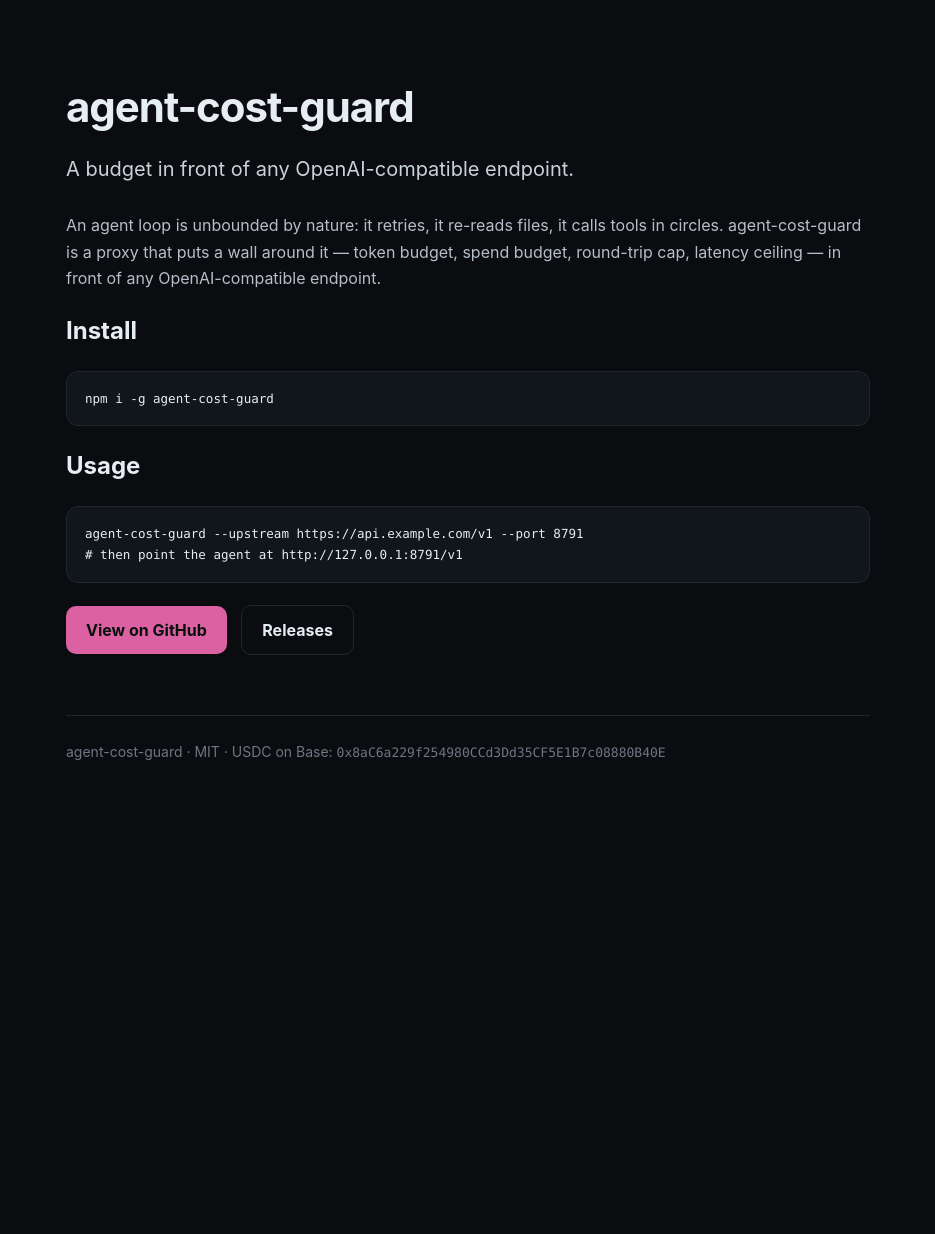
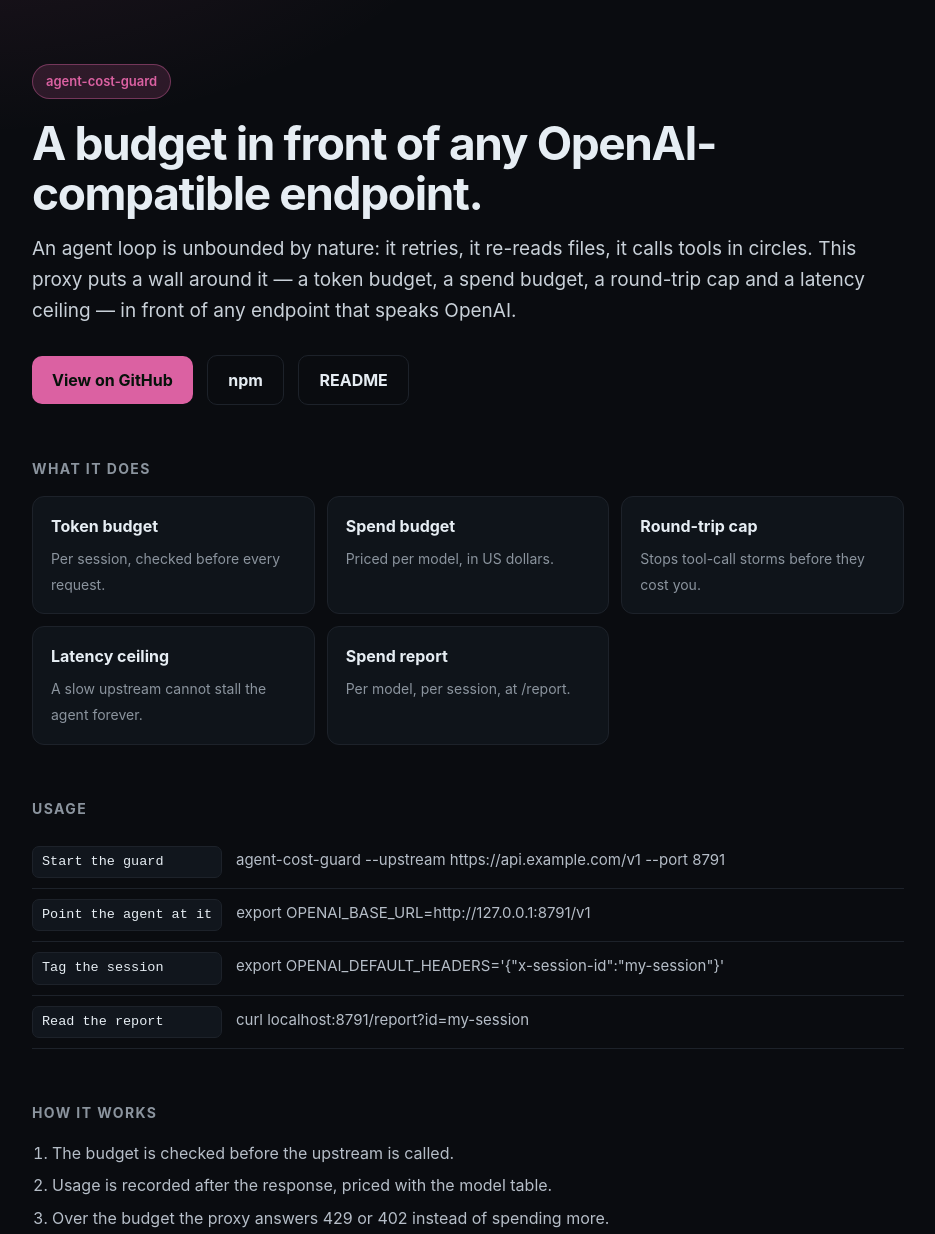
Before and after one commit to rustemmustafingovua-byte/agent-cost-guard, a website: page docs/index.html in a window 1280 px wide. Shown: the top 1234 px of the page, without its empty margins (172-1107 px from the left). Before the commit the page ends 859 px from the top, so only its background shows below. Drawn offline with Linux system fonts and the light colour scheme.

Commit message:
feat: CLI help and version, real documentation page, opt-in integration tests

```diff
--- a/docs/index.html
+++ b/docs/index.html
@@ -2,35 +2,80 @@
 <html lang="en"><head><meta charset="utf-8">
 <meta name="viewport" content="width=device-width,initial-scale=1">
 <title>agent-cost-guard — A budget in front of any OpenAI-compatible endpoint.</title>
-<meta name="description" content="An agent loop is unbounded by nature: it retries, it re-reads files, it calls tools in circles. agent-cost-guard is a proxy that puts a wall around it — token budget, spend budget, round-trip cap, latency ceiling — in front of any OpenAI-compatible endpoint.">
+<meta name="description" content="A budget in front of any OpenAI-compatible endpoint.">
+<meta property="og:title" content="agent-cost-guard">
+<meta property="og:description" content="A budget in front of any OpenAI-compatible endpoint.">
+<meta property="og:image" content="https://raw.githubusercontent.com/rustemmustafingovua-byte/agent-cost-guard/main/docs/social-preview.png">
 <style>
-  :root{--accent:#db61a2;--bg:#0a0c10;--fg:#e6edf3;--muted:#8b949e;--line:#21262d}
+  :root{--accent:#db61a2;--bg:#0a0c10;--panel:#0f141a;--fg:#e6edf3;--muted:#8b949e;--line:#1d222a}
   *{box-sizing:border-box}
-  body{margin:0;background:var(--bg);color:var(--fg);font:16px/1.65 -apple-system, BlinkMacSystemFont, "Segoe UI", Inter, Roboto, sans-serif}
-  .wrap{max-width:860px;margin:0 auto;padding:72px 28px 96px}
-  h1{font-size:42px;letter-spacing:-.025em;margin:0 0 12px}
-  .sub{color:#c9d1d9;font-size:20px;margin:0 0 26px}
-  p{color:#b6bec8}
-  pre{background:#11161d;border:1px solid var(--line);border-radius:12px;padding:16px 18px;overflow:auto;font:13.5px/1.6 ui-monospace, SFMono-Regular, Menlo, Consolas, monospace}
-  code{font-family:ui-monospace, SFMono-Regular, Menlo, Consolas, monospace;font-size:.93em}
-  p code{background:#161b22;border:1px solid var(--line);padding:1.5px 6px;border-radius:6px}
-  a{color:var(--accent)}
-  table{width:100%;border-collapse:collapse;margin:18px 0;font-size:14.5px}
-  th,td{text-align:left;padding:9px 12px;border-bottom:1px solid var(--line)}
-  th{color:var(--muted)}
-  .cta{display:inline-block;background:var(--accent);color:#07100a;font-weight:700;padding:11px 20px;border-radius:10px;text-decoration:none;margin:8px 10px 0 0}
+  body{margin:0;background:radial-gradient(900px 500px at 10% -10%, color-mix(in srgb, var(--accent) 12%, transparent), transparent 60%), var(--bg);
+       color:var(--fg);font:16px/1.65 -apple-system,BlinkMacSystemFont,"Segoe UI",Inter,Roboto,sans-serif}
+  .wrap{max-width:920px;margin:0 auto;padding:64px 24px 100px}
+  .chip{display:inline-block;padding:6px 13px;border-radius:999px;background:color-mix(in srgb, var(--accent) 16%, transparent);
+        border:1px solid color-mix(in srgb, var(--accent) 40%, transparent);color:var(--accent);font-size:13px;font-weight:600;margin-bottom:20px}
+  h1{font-size:clamp(32px,5vw,46px);letter-spacing:-.03em;line-height:1.08;margin:0 0 14px}
+  h2{font-size:14px;letter-spacing:.1em;text-transform:uppercase;color:var(--muted);margin:52px 0 16px}
+  p{color:#b6bec8;margin:0 0 14px}
+  .lede{font-size:19px;color:#c9d1d9;margin:0 0 20px}
+  .grid{display:grid;gap:12px;grid-template-columns:repeat(auto-fit,minmax(250px,1fr))}
+  .card{border:1px solid var(--line);border-radius:12px;padding:16px 18px;background:var(--panel)}
+  .card b{display:block;margin-bottom:5px}
+  .card span{color:var(--muted);font-size:14px}
+  .row{display:grid;grid-template-columns:minmax(190px,auto) 1fr;gap:14px;align-items:baseline;padding:10px 0;border-bottom:1px solid var(--line)}
+  .row code{background:#11161d;border:1px solid var(--line);padding:4px 9px;border-radius:7px;font-size:13.5px;white-space:pre-wrap}
+  .row span{color:#b6bec8;font-size:15px}
+  details{border:1px solid var(--line);border-radius:10px;padding:12px 16px;background:var(--panel);margin-bottom:8px}
+  summary{cursor:pointer;font-weight:600}
+  details p{margin:10px 0 2px}
+  ol{padding-left:20px;color:#b6bec8}
+  ol li{margin:6px 0}
+  .cta{display:inline-block;background:var(--accent);color:#06120a;font-weight:700;padding:11px 20px;border-radius:10px;text-decoration:none;margin:8px 10px 0 0}
   .cta.ghost{background:transparent;color:var(--fg);border:1px solid var(--line)}
-  footer{margin-top:60px;padding-top:24px;border-top:1px solid var(--line);color:#6e7681;font-size:14px}
+  footer{margin-top:60px;padding-top:22px;border-top:1px solid var(--line);color:#6e7681;font-size:13.5px;display:flex;gap:16px;flex-wrap:wrap}
 </style></head><body><div class="wrap">
-<h1>agent-cost-guard</h1>
-<p class="sub">A budget in front of any OpenAI-compatible endpoint.</p>
-<p>An agent loop is unbounded by nature: it retries, it re-reads files, it calls tools in circles. agent-cost-guard is a proxy that puts a wall around it — token budget, spend budget, round-trip cap, latency ceiling — in front of any OpenAI-compatible endpoint.</p>
-<h2>Install</h2>
-<pre><code>npm i -g agent-cost-guard</code></pre>
+<span class="chip">agent-cost-guard</span>
+<h1>A budget in front of any OpenAI-compatible endpoint.</h1>
+<p class="lede">An agent loop is unbounded by nature: it retries, it re-reads files, it calls tools in circles. This proxy puts a wall around it — a token budget, a spend budget, a round-trip cap and a latency ceiling — in front of any endpoint that speaks OpenAI.</p>
+<a class="cta" href="https://github.com/rustemmustafingovua-byte/agent-cost-guard">View on GitHub</a>
+<a class="cta ghost" href="https://www.npmjs.com/package/agent-cost-guard">npm</a>
+<a class="cta ghost" href="https://github.com/rustemmustafingovua-byte/agent-cost-guard#readme">README</a>
+
+<h2>What it does</h2>
+<div class="grid">
+<div class="card"><b>Token budget</b><span>Per session, checked before every request.</span></div>
+<div class="card"><b>Spend budget</b><span>Priced per model, in US dollars.</span></div>
+<div class="card"><b>Round-trip cap</b><span>Stops tool-call storms before they cost you.</span></div>
+<div class="card"><b>Latency ceiling</b><span>A slow upstream cannot stall the agent forever.</span></div>
+<div class="card"><b>Spend report</b><span>Per model, per session, at /report.</span></div>
+</div>
+
 <h2>Usage</h2>
-<pre><code>agent-cost-guard --upstream https://api.example.com/v1 --port 8791
-# then point the agent at http://127.0.0.1:8791/v1</code></pre>
-<a class="cta" href="https://github.com/rustemmustafingovua-byte/agent-cost-guard">View on GitHub</a>
-<a class="cta ghost" href="https://github.com/rustemmustafingovua-byte/agent-cost-guard/releases">Releases</a>
-<footer>agent-cost-guard · MIT · USDC on Base: <code>0x8aC6a229f254980CCd3Dd35CF5E1B7c08880B40E</code></footer>
+<div class="row"><code>Start the guard</code><span>agent-cost-guard --upstream https://api.example.com/v1 --port 8791</span></div>
+<div class="row"><code>Point the agent at it</code><span>export OPENAI_BASE_URL=http://127.0.0.1:8791/v1</span></div>
+<div class="row"><code>Tag the session</code><span>export OPENAI_DEFAULT_HEADERS='{"x-session-id":"my-session"}'</span></div>
+<div class="row"><code>Read the report</code><span>curl localhost:8791/report?id=my-session</span></div>
+
+<h2>How it works</h2>
+<ol>
+  <li>The budget is checked before the upstream is called.</li>
+  <li>Usage is recorded after the response, priced with the model table.</li>
+  <li>Over the budget the proxy answers 429 or 402 instead of spending more.</li>
+</ol>
+
+<h2>Questions</h2>
+(rows) =>
+    rows
+      .map(
+        ([q, a]) =>
+          `<details><summary>${q}</summary><p>${a}</p></details>`,
+      )
+      .join("\n")
+
+<footer>
+  <span>agent-cost-guard · MIT</span>
+  <a href="https://github.com/rustemmustafingovua-byte/agent-cost-guard">source</a>
+  <a href="https://github.com/rustemmustafingovua-byte/agent-cost-guard/issues">issues</a>
+  <span>USDC on Base: <code>0x8aC6a229f254980CCd3Dd35CF5E1B7c08880B40E</code></span>
+</footer>
 </div></body></html>
```
Also changed, not shown: bin/agent-cost-guard.js (+13 -0 lines).
